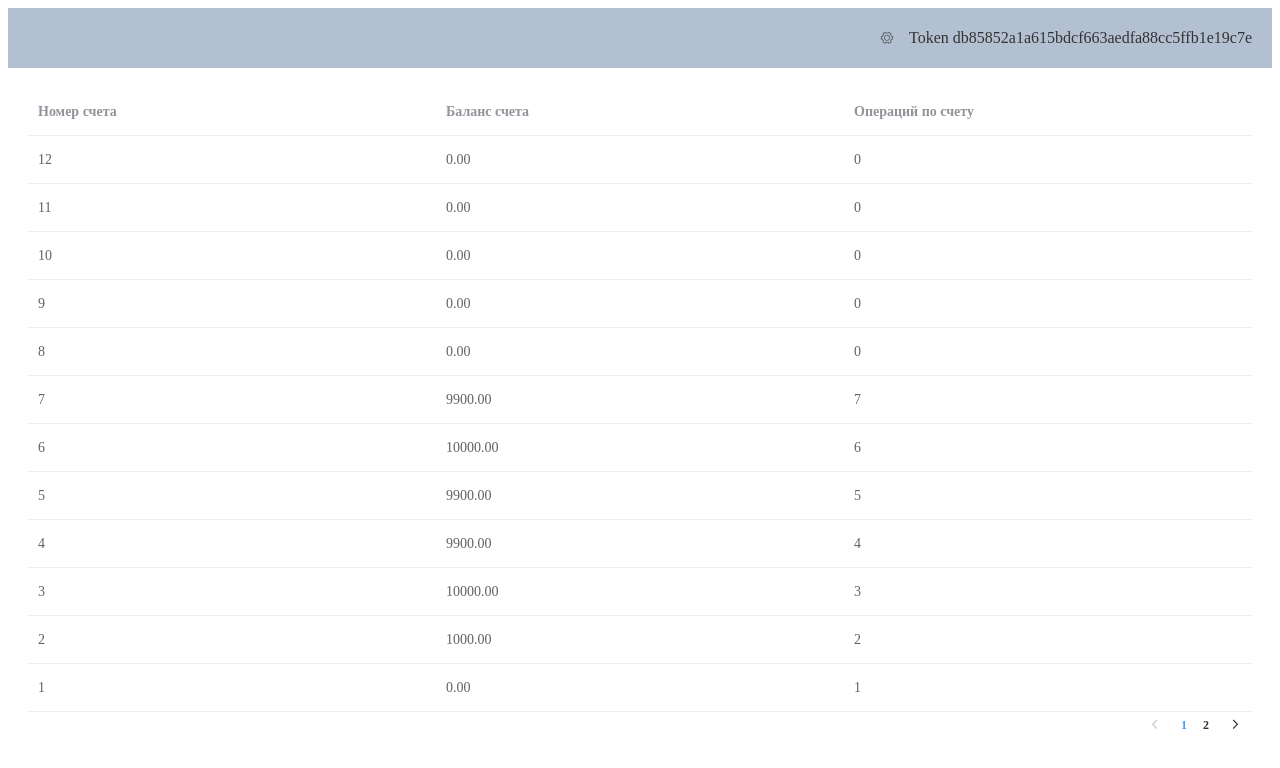
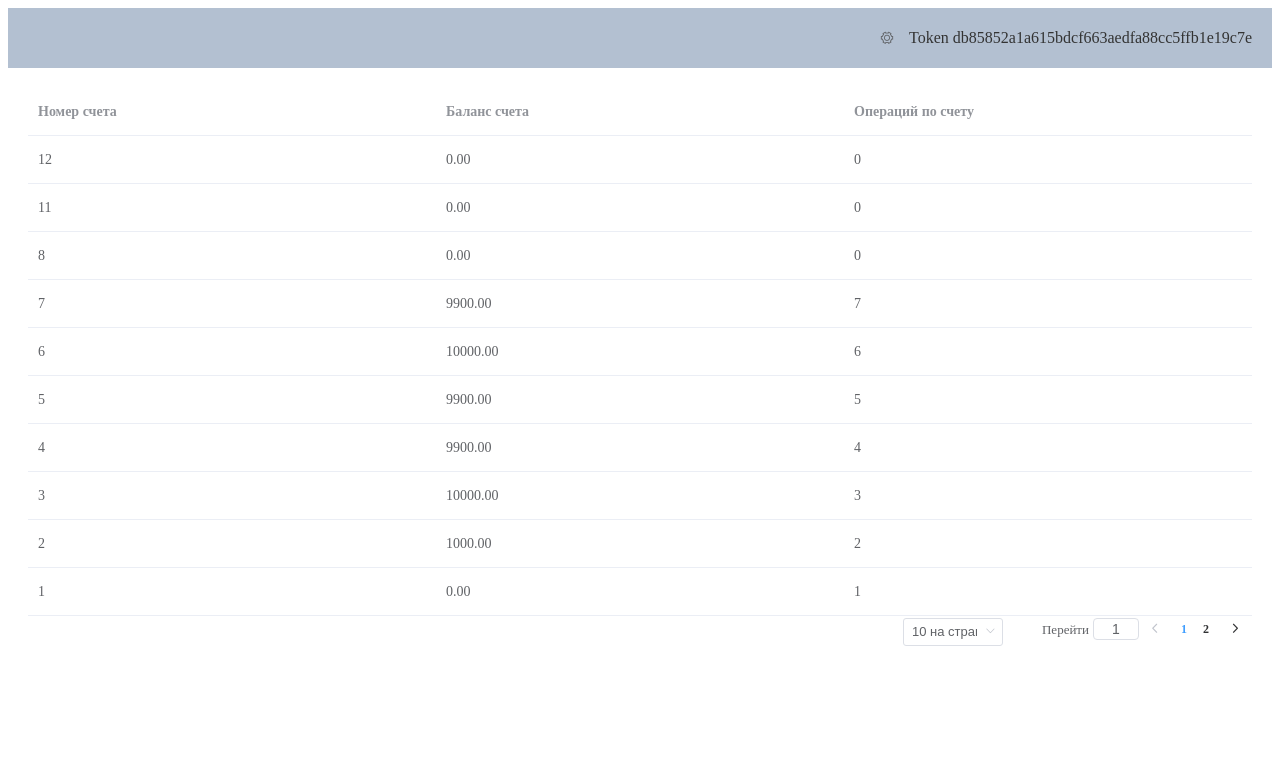
Before and after one commit to VitaliZinkevich/social_links_test, a Vue app: page / in a window 1280 px wide. Shown: the top 768 px of the page. Built offline with nearby package versions, Linux system fonts and the light colour scheme.

Commit message:
еще чуть пагинатора

```diff
--- a/src/components/Dashboard.vue
+++ b/src/components/Dashboard.vue
@@ -15,7 +15,7 @@
 
       <el-main>
         <el-table
-          :data="accounts"
+          :data="tableData"
           :default-sort="{ prop: 'id', order: 'descending' }"
         >
           <el-table-column prop="id" label="Номер счета"></el-table-column>
@@ -33,8 +33,14 @@
           <el-pagination
             v-show="accounts.length > 10"
             small
-            layout="prev, pager, next"
-            :total="accounts.length"
+            layout="sizes, jumper, prev, pager, next"
+            @size-change="handleSizeChange"
+            @current-change="handleCurrentChange"
+            :current-page="pgnData.currentPage"
+            :page-sizes="pgnData.pageSizes"
+            :page-size="pgnData.pageSize"
+            :page-count="pgnData.pageCount"
+            :total="pgnData.total"
           ></el-pagination>
         </div>
       </el-main>
@@ -49,7 +55,16 @@ import UserInfoModal from "./modals/UserInfoModal.vue";
 export default {
   name: "Dashboard",
   data() {
-    return {};
+    return {
+      pgnData: {
+        currentPage: 1,
+        pageSizes: [10, 15, 20, 25],
+        pageSize: 10,
+        total: 0,
+        pageCount: 0,
+        curPageCount: 0,
+      },
+    };
   },
   components: {
     UserInfoModal,
@@ -61,8 +76,36 @@ export default {
     accounts() {
       return this.$store.getters.accounts;
     },
+    tableData() {
+      let tabData = this.accounts;
+      let data = [];
+      if (tabData) {
+        let start = (this.pgnData.currentPage - 1) * this.pgnData.pageSize;
+        let end = start + this.pgnData.pageSize;
+        data = tabData.slice(start, end);
+      }
+      return data;
+    },
+  },
+  watch: {
+    tableData: {
+      deep: true,
+      handler: function(newVal) {
+        this.pgnData.curPageCount = newVal.length;
+        this.pgnData.total = this.accounts.length;
+      },
+    },
   },
   methods: {
+    resetPagination() {
+      this.pgnData.currentPage = 1;
+    },
+    handleSizeChange(val) {
+      this.pgnData.pageSize = val;
+    },
+    handleCurrentChange(val) {
+      this.pgnData.currentPage = val;
+    },
     createAccount() {
       this.$store.dispatch("createAccount");
     },
```
